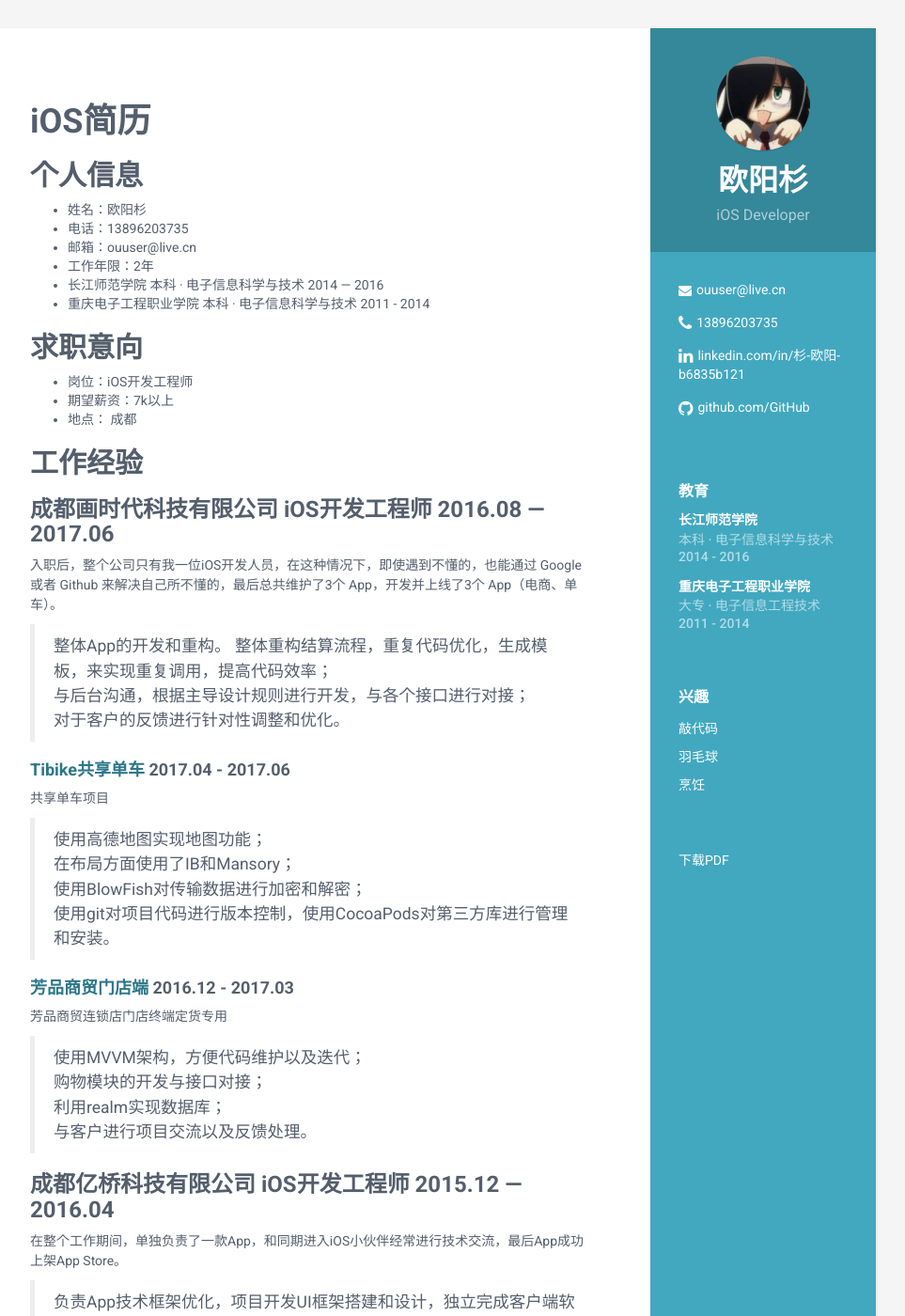
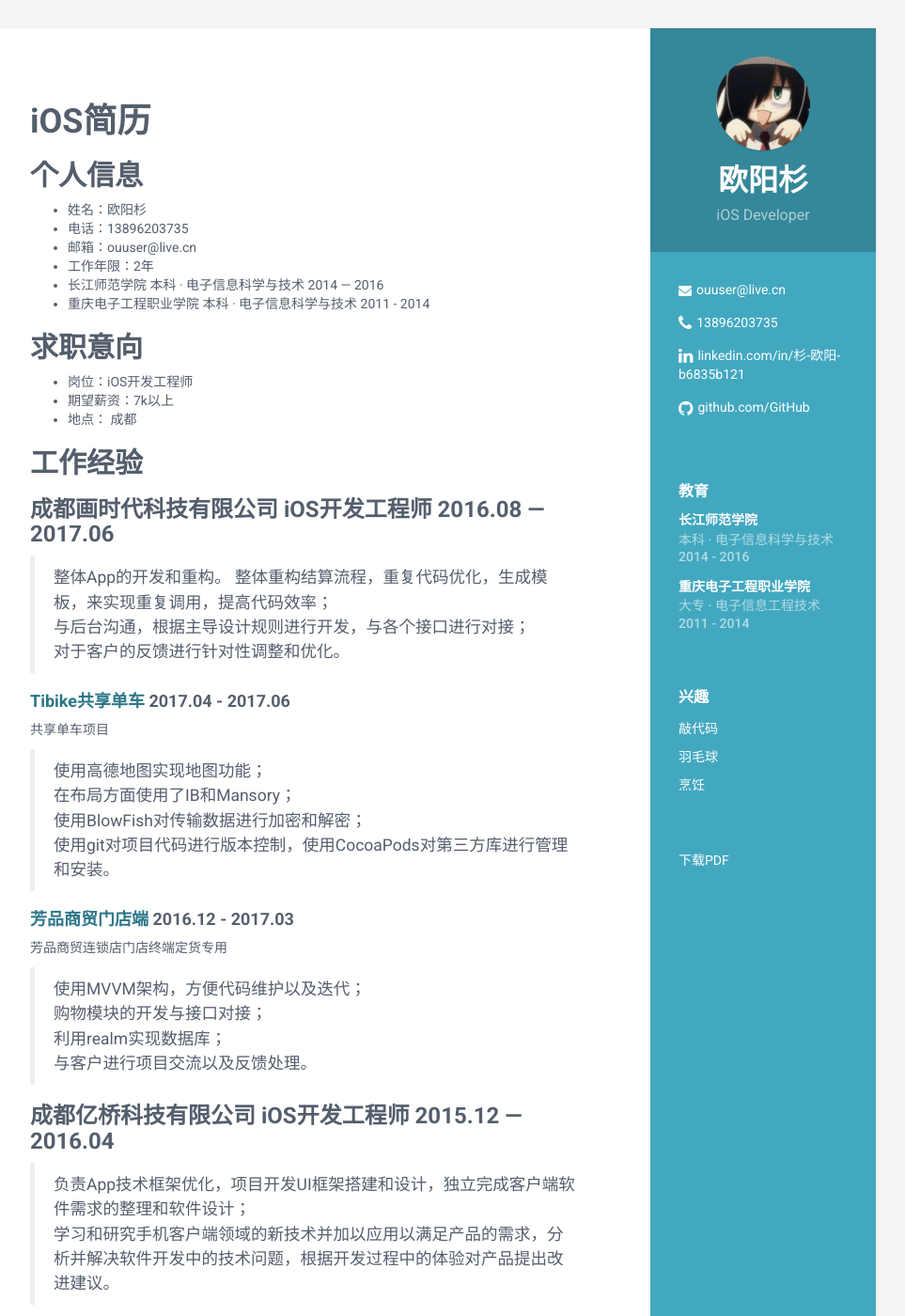
Before and after one commit to OYcedar/Resume, a Jekyll site: the page built from resume.md, in a window 1280 px wide and 1400 px high. Shown: the whole window at 94% size, without its empty margins (188-1151 px from the left). Built offline with Jekyll 4.4.1, drawn with Linux system fonts in a browser that asks for light colours; our own code applies the rules of GitHub Pages for plain Markdown files.

Commit message:
info update

```diff
--- a/_includes/experience.html
+++ b/_includes/experience.html
@@ -10,7 +10,6 @@
             <div class="company">成都画时代科技有限公司</div>
         </div><!--//meta-->
         <div class="details">
-            <p>入职后，整个公司只有我一位iOS开发人员，在这种情况下，即使遇到不懂的，也能通过 Google 或者 Github 来解决自己所不懂的，最后总共维护了3个App，开发并上线了3个App（电商、单车）。</p>
             <ol>
                 <li>整体App的开发和重构。 整体重构结算流程，重复代码优化，生成模板，来实现重复调用，提高代码效率；</li>
                 <li>与后台沟通，根据主导设计规则进行开发，与各个接口进行对接；</li>
@@ -28,7 +27,6 @@
             <div class="company">成都亿桥科技有限公司</div>
         </div><!--//meta-->
         <div class="details">
-            <p>在整个工作期间，单独负责了一款App，和同期进入iOS小伙伴经常进行技术交流，最后App成功上架App Store。</p>
             <ol>
                 <li>负责App技术框架优化，项目开发UI框架搭建和设计，独立完成客户端软件需求的整理和软件设计；</li>
                 <li>学习和研究手机客户端领域的新技术并加以应用以满足产品的需求，分析并解决软件开发中的技术问题，根据开发过程中的体验对产品提出改进建议。</li>
--- a/resume.md
+++ b/resume.md
@@ -17,7 +17,6 @@
 ## 工作经验
 ### 成都画时代科技有限公司  iOS开发工程师   2016.08 — 2017.06
 
-入职后，整个公司只有我一位iOS开发人员，在这种情况下，即使遇到不懂的，也能通过 Google 或者 Github 来解决自己所不懂的，最后总共维护了3个 App，开发并上线了3个 App（电商、单车）。<br>
 >整体App的开发和重构。 整体重构结算流程，重复代码优化，生成模板，来实现重复调用，提高代码效率；<br>
 >与后台沟通，根据主导设计规则进行开发，与各个接口进行对接；<br>
 >对于客户的反馈进行针对性调整和优化。<br>
@@ -38,7 +37,6 @@
 
 
 ### 成都亿桥科技有限公司	  iOS开发工程师   2015.12 — 2016.04
-在整个工作期间，单独负责了一款App，和同期进入iOS小伙伴经常进行技术交流，最后App成功上架App Store。<br>
 >负责App技术框架优化，项目开发UI框架搭建和设计，独立完成客户端软件需求的整理和软件设计；<br>
 >学习和研究手机客户端领域的新技术并加以应用以满足产品的需求，分析并解决软件开发中的技术问题，根据开发过程中的体验对产品提出改进建议。<br>
 
```
